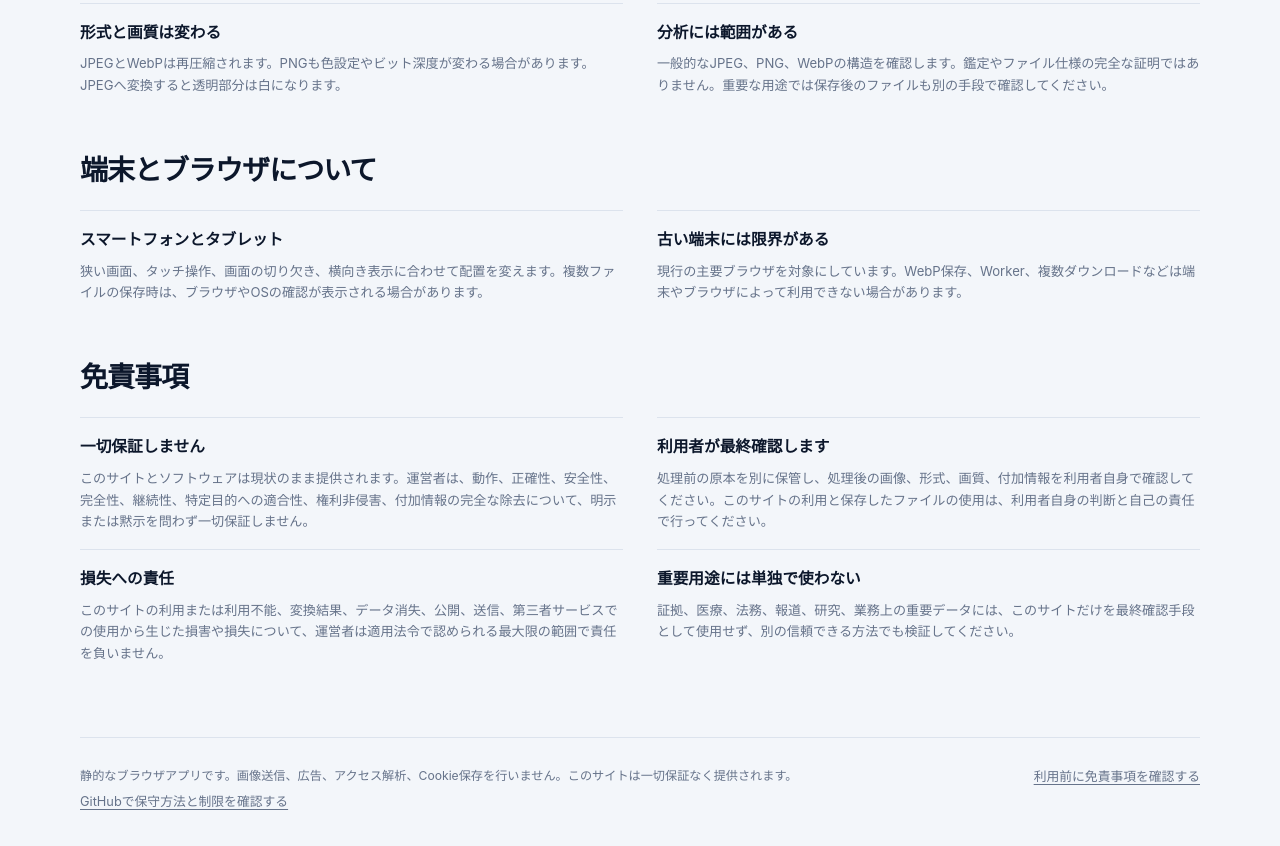
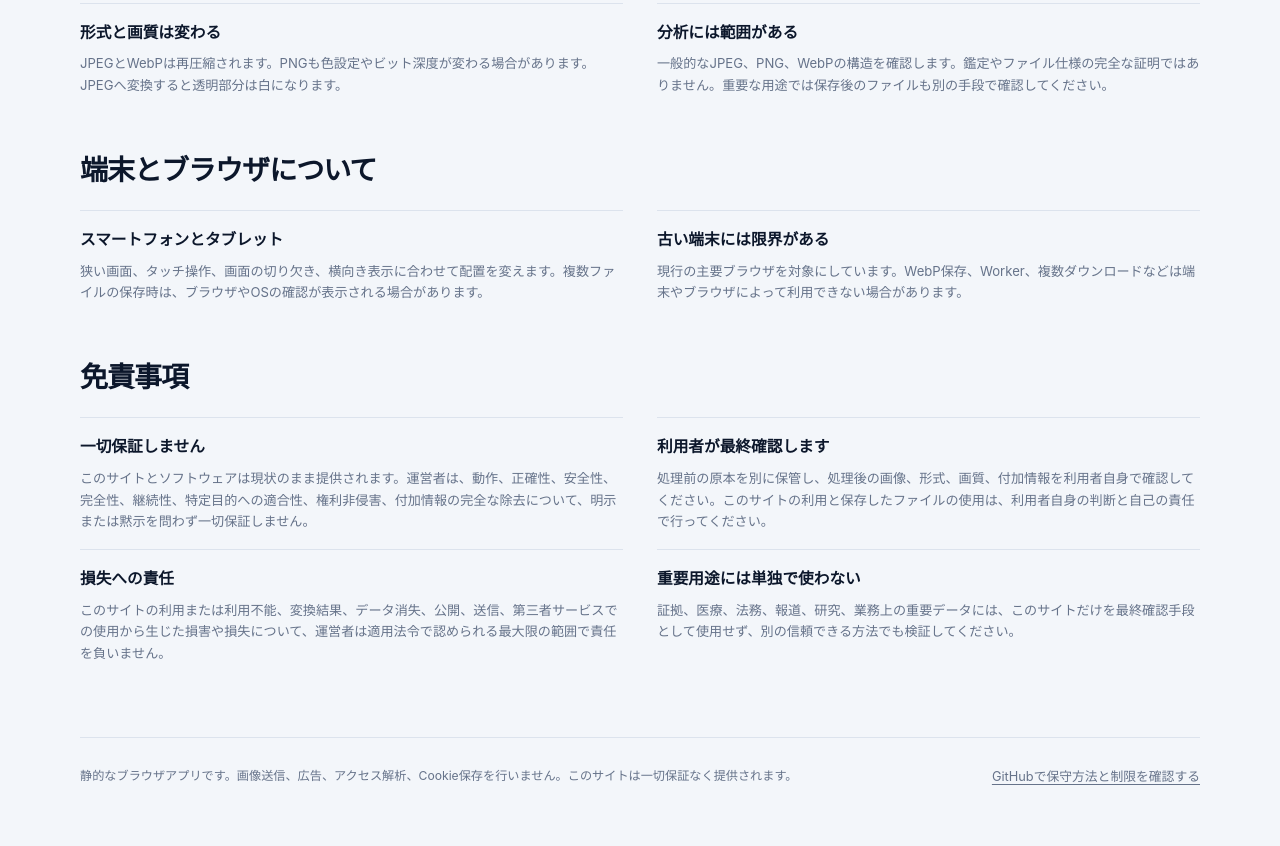
Before and after one commit to abcderp2/Exif, a website: page index.html in a window 1280 px wide. Shown: the part 1548-2394 px from the top of the page. After the commit the page ends 2371 px from the top, so only its background shows below. Drawn offline with Linux system fonts and the light colour scheme.

Commit message:
不要な免責リンクを削除し検索公開設定を明示

```diff
--- a/index.html
+++ b/index.html
@@ -6,6 +6,8 @@
   <meta name="theme-color" content="#0c172b">
   <meta name="color-scheme" content="light dark">
   <meta name="referrer" content="no-referrer">
+  <meta name="robots" content="index, follow">
+  <link rel="canonical" href="https://abcderp2.github.io/Exif/">
   <meta http-equiv="Content-Security-Policy" content="default-src 'none'; base-uri 'none'; form-action 'none'; object-src 'none'; frame-src 'none'; script-src 'self'; style-src 'self'; img-src 'self' blob:; font-src 'self'; media-src 'none'; manifest-src 'none'; worker-src 'self'; connect-src 'none';">
   <title>画像メタデータクリーナー</title>
   <meta name="description" content="JPEG、PNG、WebPを端末内だけで一括処理し、Exifなどの付加情報を引き継がない画像と安全なJSON、CSV分析結果を作る無料ツールです。">
@@ -218,7 +220,6 @@
 
   <footer class="site-footer">
     <p>静的なブラウザアプリです。画像送信、広告、アクセス解析、Cookie保存を行いません。このサイトは一切保証なく提供されます。</p>
-    <p><a class="text-link" href="#disclaimerTitle">利用前に免責事項を確認する</a></p>
     <p><a class="text-link" href="https://github.com/abcderp2/Exif" target="_blank" rel="noopener noreferrer">GitHubで保守方法と制限を確認する</a></p>
   </footer>
 </body>
```
